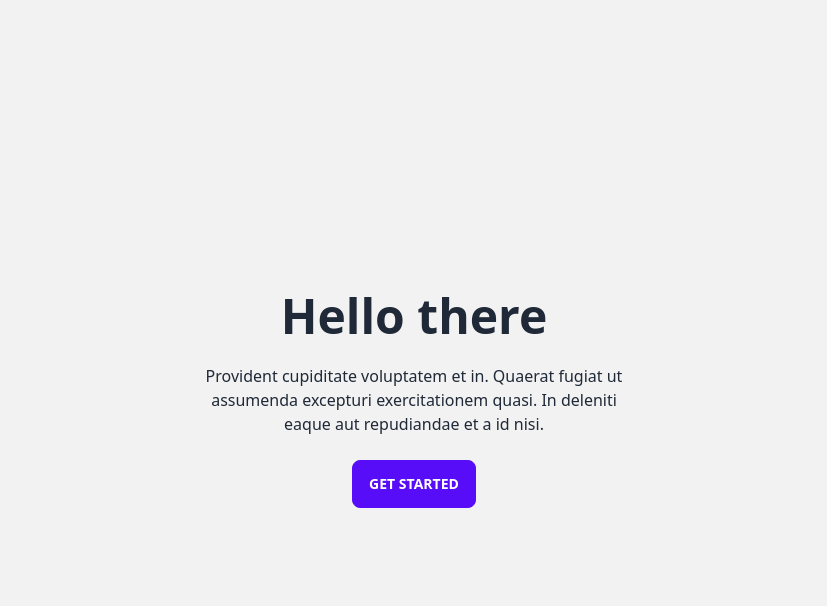
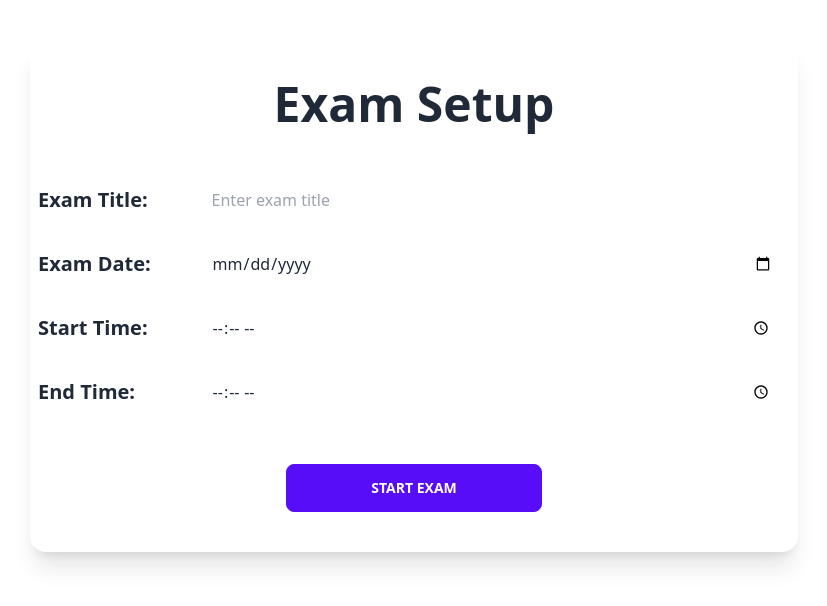
Before and after one commit to frankintech00/timer, a React (Create React App) app: page / in a window 1280 px wide. Shown: the top 606 px of the page, without its empty margins (226-1053 px from the left). Built offline with nearby package versions, Linux system fonts and the light colour scheme.

Commit message:
styled form setup routes

```diff
--- a/package.json
+++ b/package.json
@@ -9,6 +9,7 @@
     "@testing-library/user-event": "^13.5.0",
     "daisyui": "^2.51.3",
     "react": "^18.2.0",
+    "react-datepicker": "^4.10.0",
     "react-dom": "^18.2.0",
     "react-router": "^6.8.2",
     "react-router-dom": "^6.8.2",
--- a/src/App.js
+++ b/src/App.js
@@ -1,21 +1,23 @@
-import React from 'react';
+import React, { useState } from 'react';
+import { BrowserRouter as Router, Route, Routes } from 'react-router-dom';
+import { Exam } from './pages/Exam';
+import { Setup } from './pages/Setup';
 
 export const App = () => {
+	const [examInformation, setExamInformation] = useState({});
+
 	return (
-		<>
-			<div className='min-h-screen hero bg-base-200'>
-				<div className='text-center hero-content'>
-					<div className='max-w-md'>
-						<h1 className='text-5xl font-bold'>Hello there</h1>
-						<p className='py-6'>
-							Provident cupiditate voluptatem et in. Quaerat fugiat ut assumenda
-							excepturi exercitationem quasi. In deleniti eaque aut repudiandae
-							et a id nisi.
-						</p>
-						<button className='btn btn-primary'>Get Started</button>
-					</div>
-				</div>
-			</div>
-		</>
+		<Router>
+			<Routes>
+				<Route
+					path='/'
+					element={<Setup setExamInformation={setExamInformation} />}
+				/>
+				<Route
+					path='/exam'
+					element={<Exam examInformation={examInformation} />}
+				/>
+			</Routes>
+		</Router>
 	);
 };
--- /dev/null
+++ b/src/pages/Exam.jsx
@@ -0,0 +1,12 @@
+export const Exam = ({ examInformation }) => {
+	console.log(examInformation);
+	console.log(typeof examInformation.startTime);
+
+	return (
+		<div>
+			<div>{examInformation.title}</div>
+			<div>{examInformation.startTime}</div>
+			<div>{examInformation.endTime}</div>
+		</div>
+	);
+};
--- /dev/null
+++ b/src/pages/Setup.jsx
@@ -0,0 +1,95 @@
+import React, { useState } from 'react';
+import { useNavigate } from 'react-router';
+
+export const Setup = ({ setExamInformation }) => {
+	const [examTitle, setExamTitle] = useState('');
+	const [date, setDate] = useState(new Date());
+	const [startTime, setStartTime] = useState('');
+	const [endTime, setEndTime] = useState('');
+	const navigate = useNavigate();
+
+	// handleSubmit function to handle form submission
+	const handleSubmit = async (e) => {
+		e.preventDefault();
+		setExamInformation({
+			title: examTitle,
+			date: date,
+			startTime: startTime,
+			endTime: endTime,
+		});
+
+		navigate('/exam');
+	};
+
+	return (
+		<section className='w-full mx-auto my-10 md:w-3/5'>
+			<form
+				onSubmit={handleSubmit}
+				className='container flex flex-col justify-around mx-auto bg-white shadow-xl rounded-2xl'
+			>
+				<h1 className='mx-auto my-10 text-5xl font-bold text-center'>
+					<legend>Exam Setup</legend>
+				</h1>
+				<div className='flex flex-row items-center justify-around my-2'>
+					<label className='w-1/5 mx-2 text-xl font-bold ' htmlFor='exam'>
+						Exam Title:
+					</label>
+					<input
+						id='exam'
+						className='w-4/5 max-w-2xl mr-2 input input-ghost'
+						type='text'
+						placeholder='Enter exam title'
+						value={examTitle}
+						onChange={(e) => setExamTitle(e.target.value)}
+					/>
+				</div>
+				<div className='flex flex-row items-center justify-around my-2'>
+					<label className='w-1/5 mx-2 text-xl font-bold' htmlFor='date'>
+						Exam Date:
+					</label>
+					<input
+						type='date'
+						id='date'
+						className='w-4/5 max-w-2xl mr-2 input input-ghost'
+						selected={date}
+						onChange={(date) => setDate(date)}
+					/>
+				</div>
+
+				<div className='flex flex-row items-center justify-around my-2'>
+					<label className='w-1/5 mx-2 text-xl font-bold' htmlFor='start'>
+						Start Time:
+					</label>
+					<input
+						id='start'
+						className='w-4/5 max-w-2xl mr-2 input input-ghost '
+						type='time'
+						placeholder='Exam Start Time'
+						value={startTime}
+						onChange={(e) => setStartTime(e.target.value)}
+					/>
+				</div>
+				<div className='flex flex-row items-center justify-around my-2'>
+					<label className='w-1/5 mx-2 text-xl font-bold' htmlFor='end'>
+						End Time:
+					</label>
+					<input
+						className='w-4/5 max-w-2xl mr-2 input input-ghost '
+						type='time'
+						id='end'
+						placeholder='Exam End Time'
+						value={endTime}
+						onChange={(e) => setEndTime(e.target.value)}
+					/>
+				</div>
+
+				<button
+					type='submit'
+					className='mx-auto my-10 btn btn-primary md:btn-wide'
+				>
+					Start Exam
+				</button>
+			</form>
+		</section>
+	);
+};
```
Also changed, not shown: 1 other file (tests, documents, lock files or other folders).
